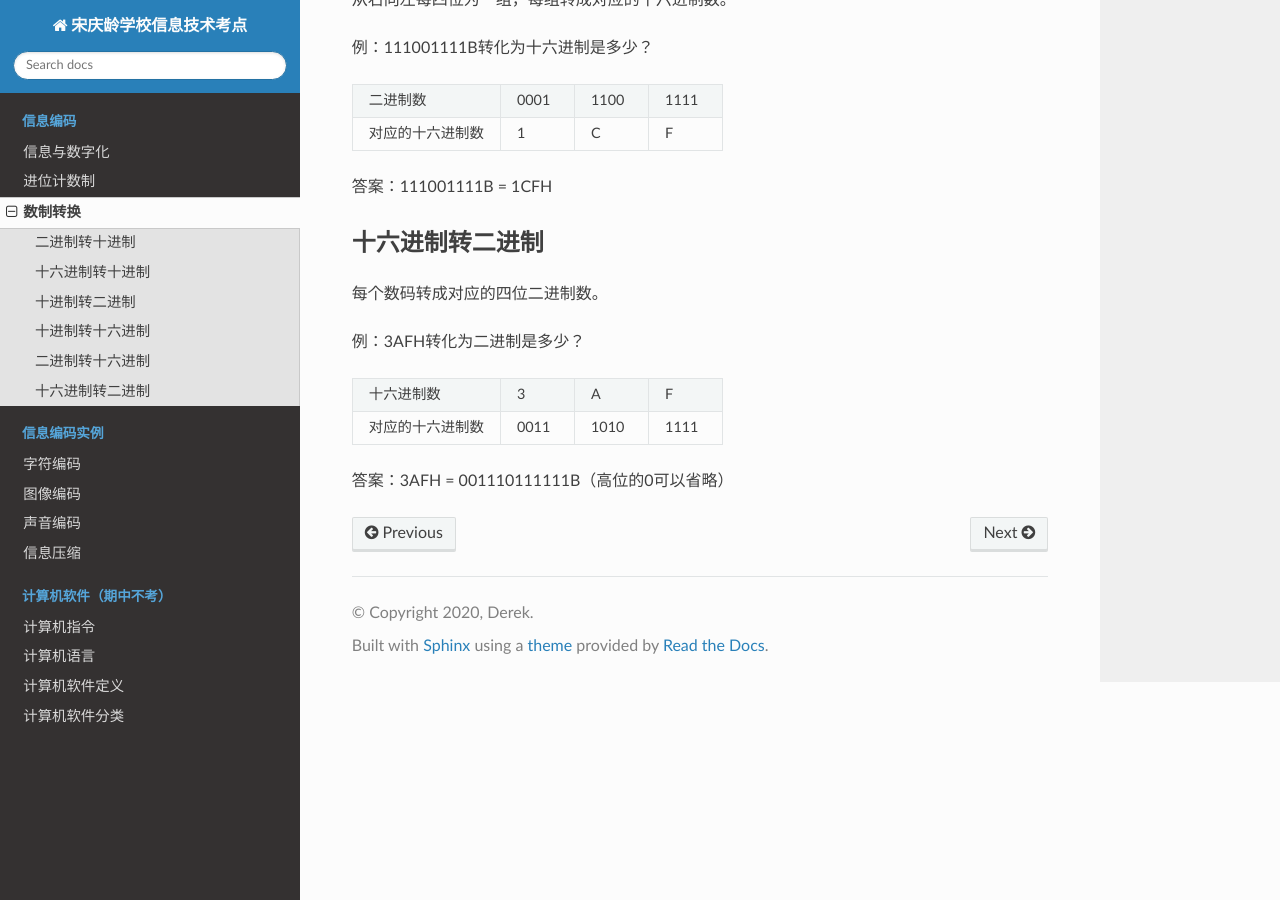
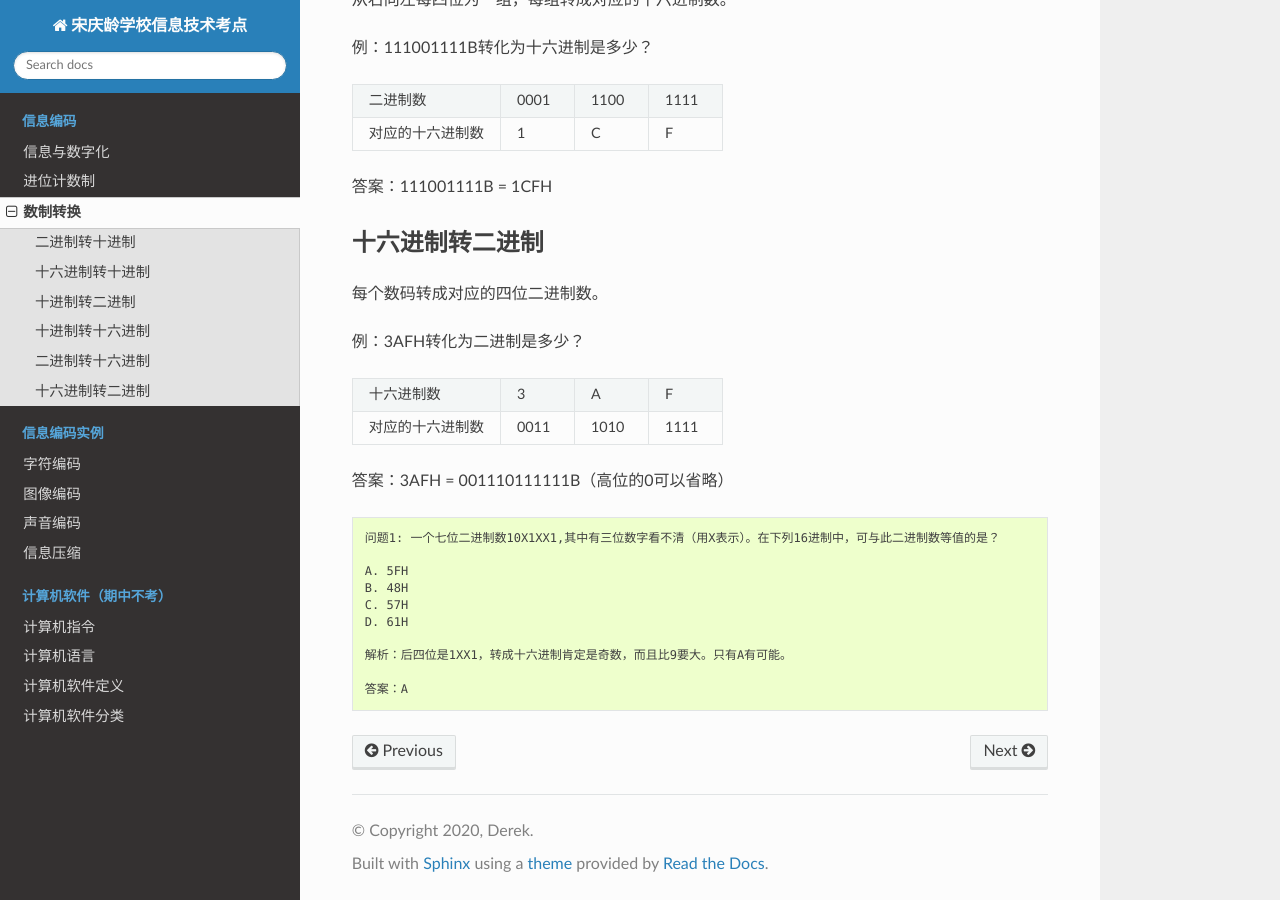
Before and after one commit to scls-cs/steam, a Sphinx documentation site: the page built from source/information/number_convert.rst, in a window 1280 px wide and 900 px high, scrolled down 1823 px. Built offline with Sphinx 7.4.7 and the Read the Docs theme 2.0.0, drawn with Linux system fonts in a browser that asks for light colours.

Commit message:
add mid term notification

```diff
--- a/source/index.rst
+++ b/source/index.rst
@@ -1,3 +1,6 @@
+本网站用于宋庆龄学校中国部高中的考试复习。
+=================================
+
 .. title:: 计算机概论
 
 .. toctree::
--- a/source/information/number_convert.rst
+++ b/source/information/number_convert.rst
@@ -133,3 +133,17 @@
      - 1111
 
 答案：3AFH = 001110111111B（高位的0可以省略）
+
+
+.. code-block:: text
+
+   问题1: 一个七位二进制数10X1XX1,其中有三位数字看不清（用X表示）。在下列16进制中，可与此二进制数等值的是？
+
+   A. 5FH
+   B. 48H
+   C. 57H
+   D. 61H
+
+   解析：后四位是1XX1，转成十六进制肯定是奇数，而且比9要大。只有A有可能。
+
+   答案：A
```
Also changed, not shown: 12 other files.
